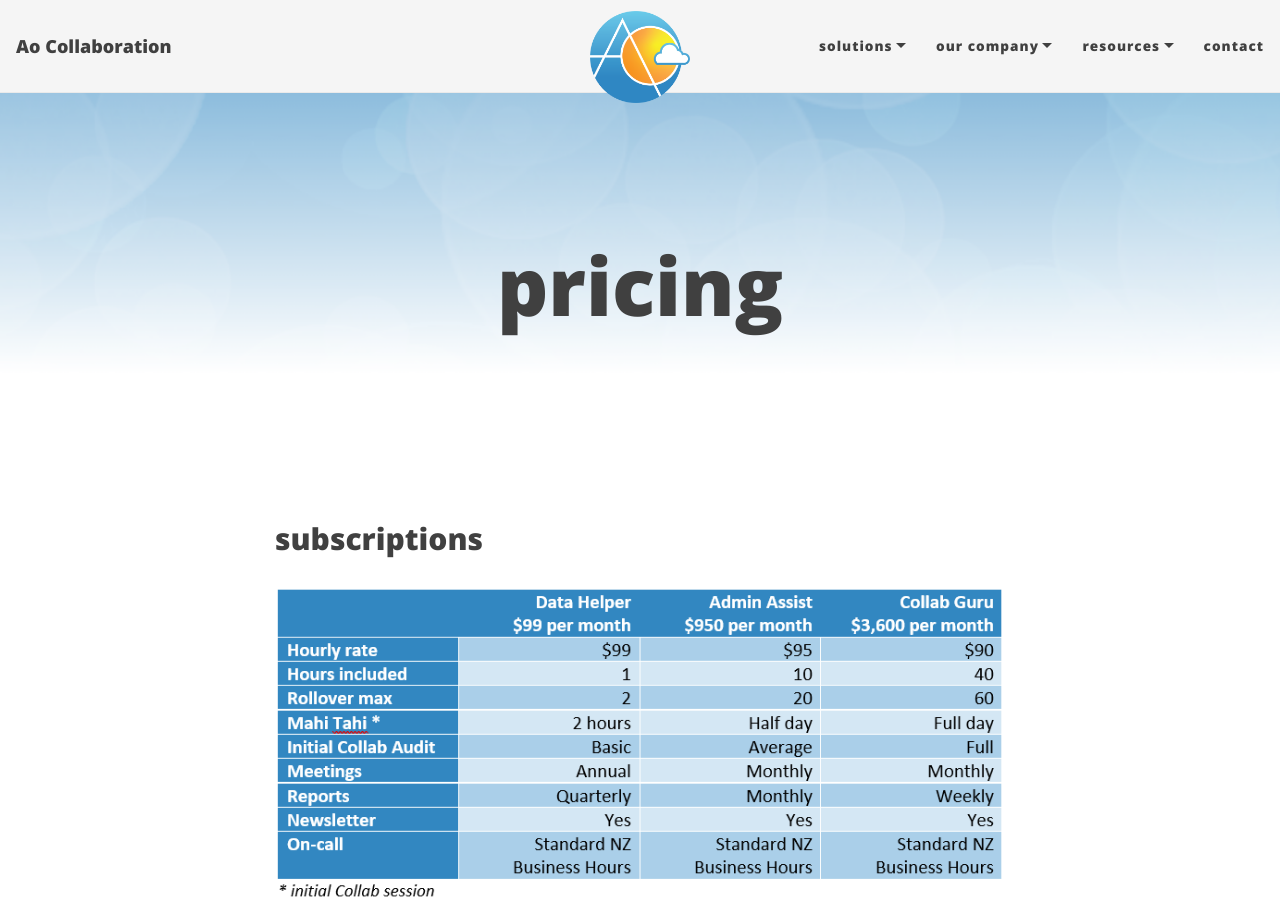
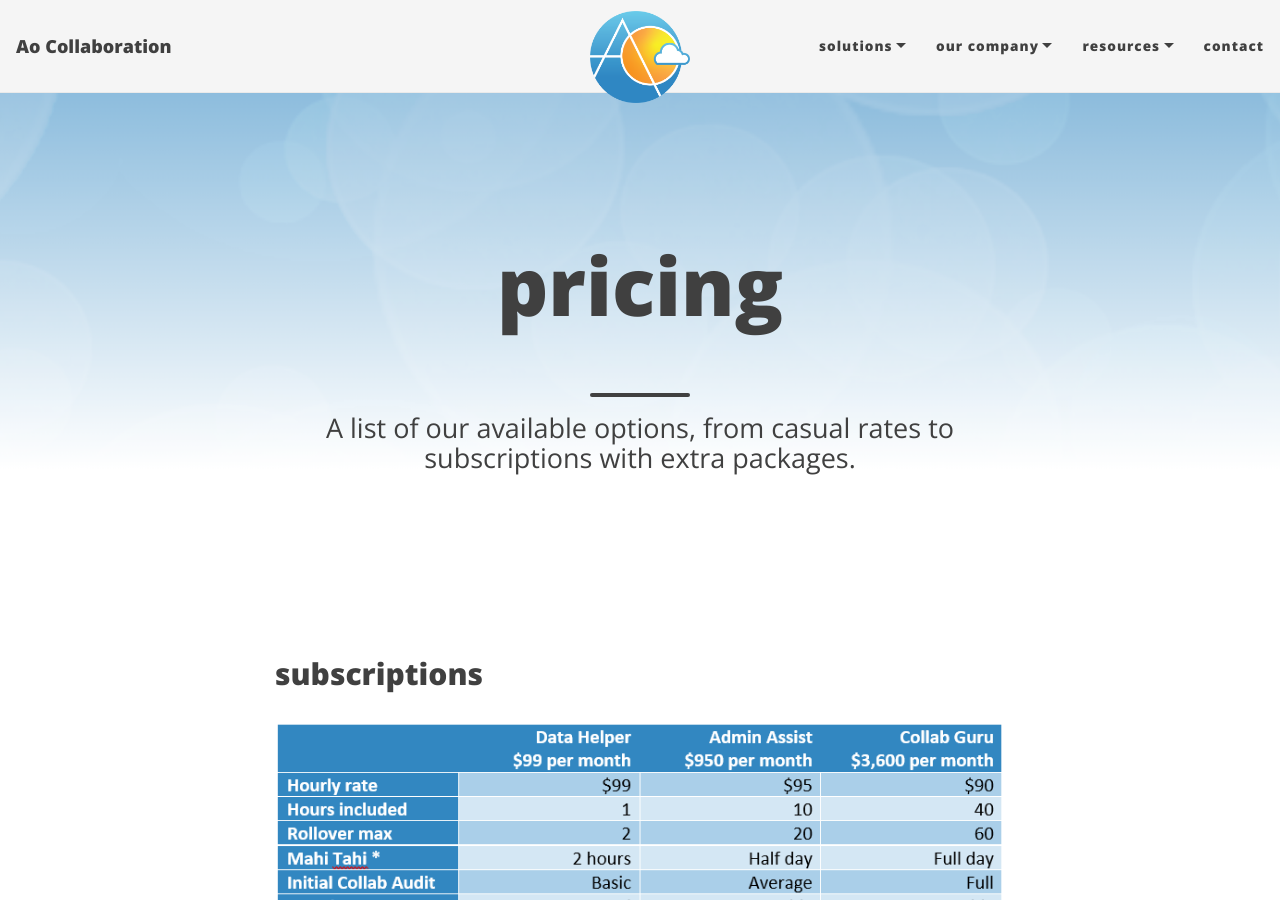
Before and after one commit to Ao-Collaboration/Ao-Collaboration.github.io, a Jekyll site: the page built from pricing.md, in a window 1280 px wide and 900 px high. Built offline with Jekyll 4.4.1, drawn with Linux system fonts in a browser that asks for light colours; nearby versions of some CDN libraries; comment, search, counter and statistics services are not loaded.

Commit message:
Update pricing.md

```diff
--- a/pricing.md
+++ b/pricing.md
@@ -1,6 +1,7 @@
 ---
 layout: page
 title: pricing
+subtitle: A list of our available options, from casual rates to subscriptions with extra packages.
 cover-img: assets/img/main-header.png
 ---
 
```
